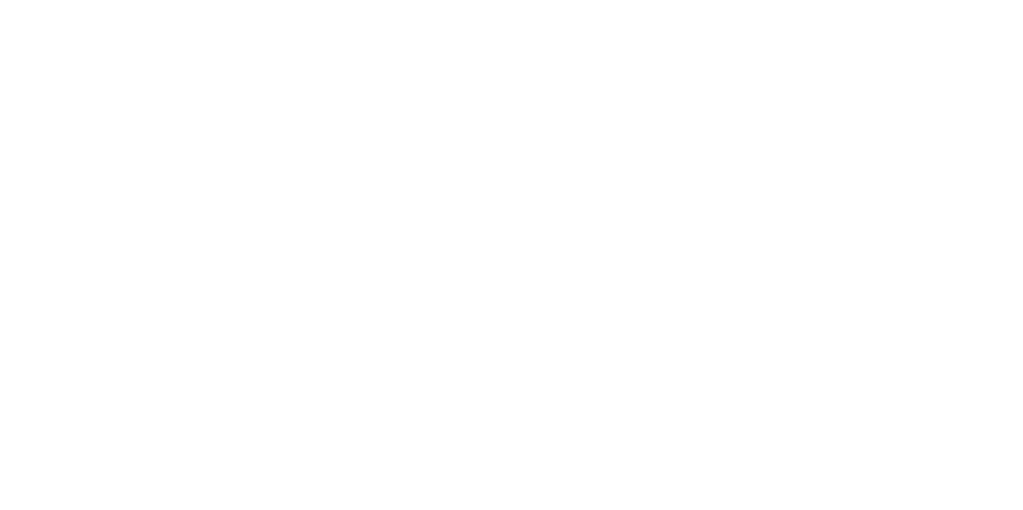
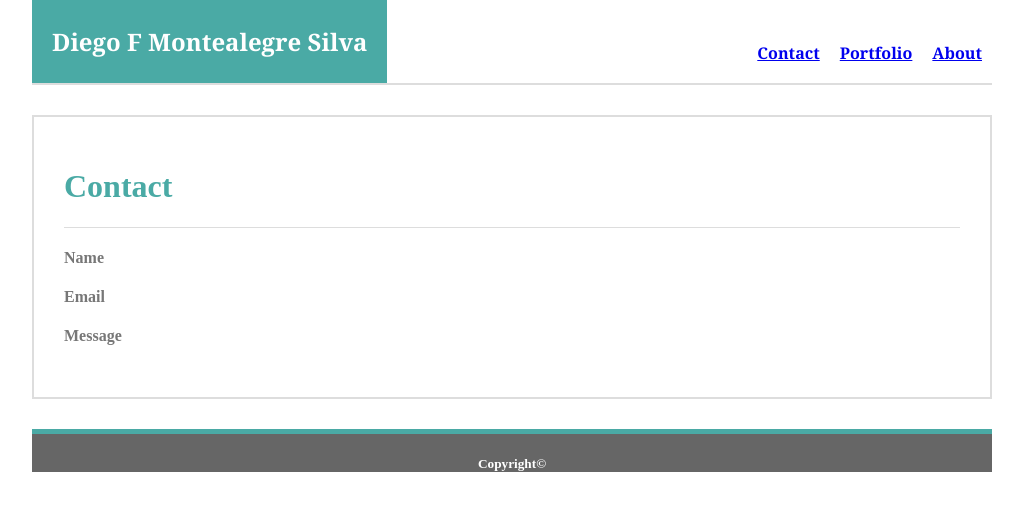
Before and after one commit to didachos24/Basic-Portfolio, a plain HTML site: page contact.html in a window 1280 px wide. Shown: the whole page, without its empty margins (128-1151 px from the left). Drawn offline with Linux system fonts and the light colour scheme.

Commit message:
Contact and portfolio links added

```diff
--- a/assets/css/style.css
+++ b/assets/css/style.css
@@ -68,4 +68,10 @@ p {
     border-top: 5px #4aaaa5 solid;
     text-align: center;
     color: #ffffff;
+    position: fixed
+    float: bottom;
 }
+
+h4 {
+    color: #777777;
+}
--- a/contact.html
+++ b/contact.html
@@ -0,0 +1,59 @@
+<!DOCTYPE html>
+<html lang="en-us">
+
+<head>
+
+    <meta charset="UTF-8">
+    <title>Diego F Montealegre Silva- Portfolio</title>
+    <link rel="stylesheet" href="assets/css/style.css">
+
+</head>
+
+<body>
+    <div class="nav">
+
+        <div id="logo">
+            <h2>Diego F Montealegre Silva</h2>
+        </div>
+
+        <div class="right">
+            <h6><a href="index.html">About</a></h6>
+        </div>
+        <div class="right">
+            <h6><a href="portfolio.html">Portfolio</a></h6>
+        </div>
+        <div class="right">
+            <h6><a href="contact.html">Contact</a></h6>
+        </div>
+
+    </div>
+
+    <!-- here begins the difference -->
+
+    <div class="content">
+
+        <h1 class="about">Contact</h1>
+
+        <div class="line"></div>
+
+        <h4>Name</h4>
+
+        <span></span>
+
+        <h4>Email</h4>
+
+        <h4>Message</h4>
+
+    </div>
+
+    <!-- here finish the difference -->
+
+    <div class="footer">
+
+        <h5>Copyright©</h5>
+
+    </div>
+
+</body>
+
+</html>
```
